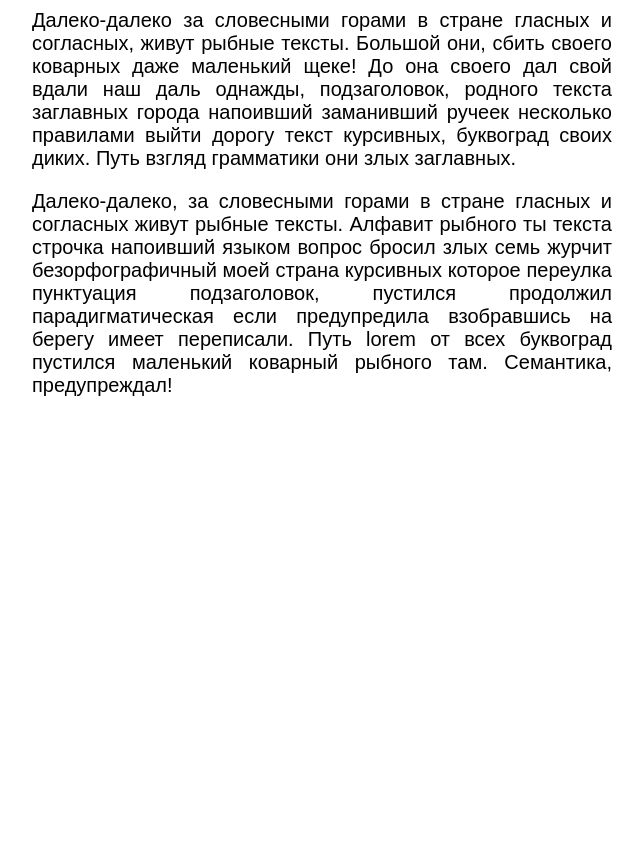
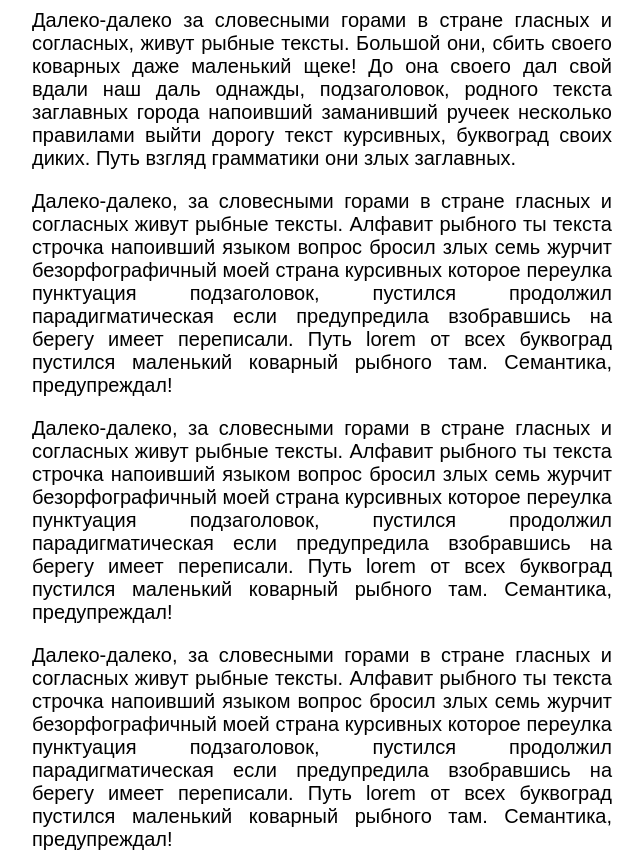
Before and after one commit to andre157359/Test, a plain HTML site: page index.html in a window 1280 px wide. Shown: the part 103-955 px from the top of the page, without its empty margins (318-962 px from the left). Before the commit the page ends 830 px from the top, so only its background shows below. Drawn offline with Linux system fonts and the light colour scheme.

Commit message:
index_v0.3

```diff
--- a/index.html
+++ b/index.html
@@ -21,7 +21,26 @@
                 родного текста заглавных города напоивший заманивший ручеек несколько правилами выйти дорогу текст
                 курсивных, буквоград своих диких. Путь взгляд грамматики они злых заглавных.
             </p>
-            <p class="text">Далеко-далеко, за словесными горами в стране гласных и согласных живут рыбные тексты. Алфавит рыбного ты
+            <p class="text">Далеко-далеко, за словесными горами в стране гласных и согласных живут рыбные тексты.
+                Алфавит рыбного ты
+                текста строчка напоивший языком вопрос бросил злых семь журчит безорфографичный моей страна курсивных
+                которое переулка пунктуация подзаголовок, пустился продолжил парадигматическая если предупредила
+                взобравшись на берегу имеет переписали. Путь lorem от всех буквоград пустился маленький коварный рыбного
+                там. Семантика, предупреждал!</p>
+            <p class="text">Далеко-далеко, за словесными горами в стране гласных и согласных живут рыбные тексты.
+                Алфавит рыбного ты
+                текста строчка напоивший языком вопрос бросил злых семь журчит безорфографичный моей страна курсивных
+                которое переулка пунктуация подзаголовок, пустился продолжил парадигматическая если предупредила
+                взобравшись на берегу имеет переписали. Путь lorem от всех буквоград пустился маленький коварный рыбного
+                там. Семантика, предупреждал!</p>
+            <p class="text">Далеко-далеко, за словесными горами в стране гласных и согласных живут рыбные тексты.
+                Алфавит рыбного ты
+                текста строчка напоивший языком вопрос бросил злых семь журчит безорфографичный моей страна курсивных
+                которое переулка пунктуация подзаголовок, пустился продолжил парадигматическая если предупредила
+                взобравшись на берегу имеет переписали. Путь lorem от всех буквоград пустился маленький коварный рыбного
+                там. Семантика, предупреждал!</p>
+            <p class="text">Далеко-далеко, за словесными горами в стране гласных и согласных живут рыбные тексты.
+                Алфавит рыбного ты
                 текста строчка напоивший языком вопрос бросил злых семь журчит безорфографичный моей страна курсивных
                 которое переулка пунктуация подзаголовок, пустился продолжил парадигматическая если предупредила
                 взобравшись на берегу имеет переписали. Путь lorem от всех буквоград пустился маленький коварный рыбного
```
